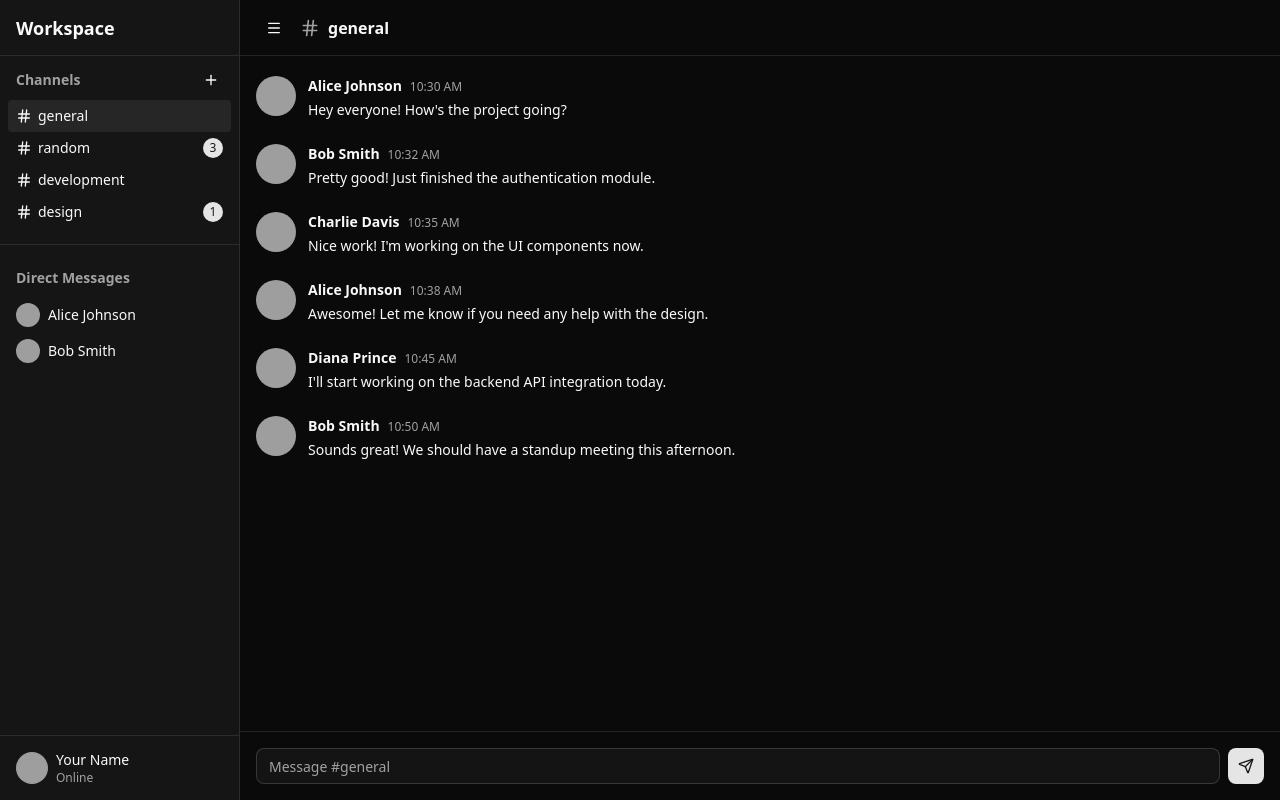
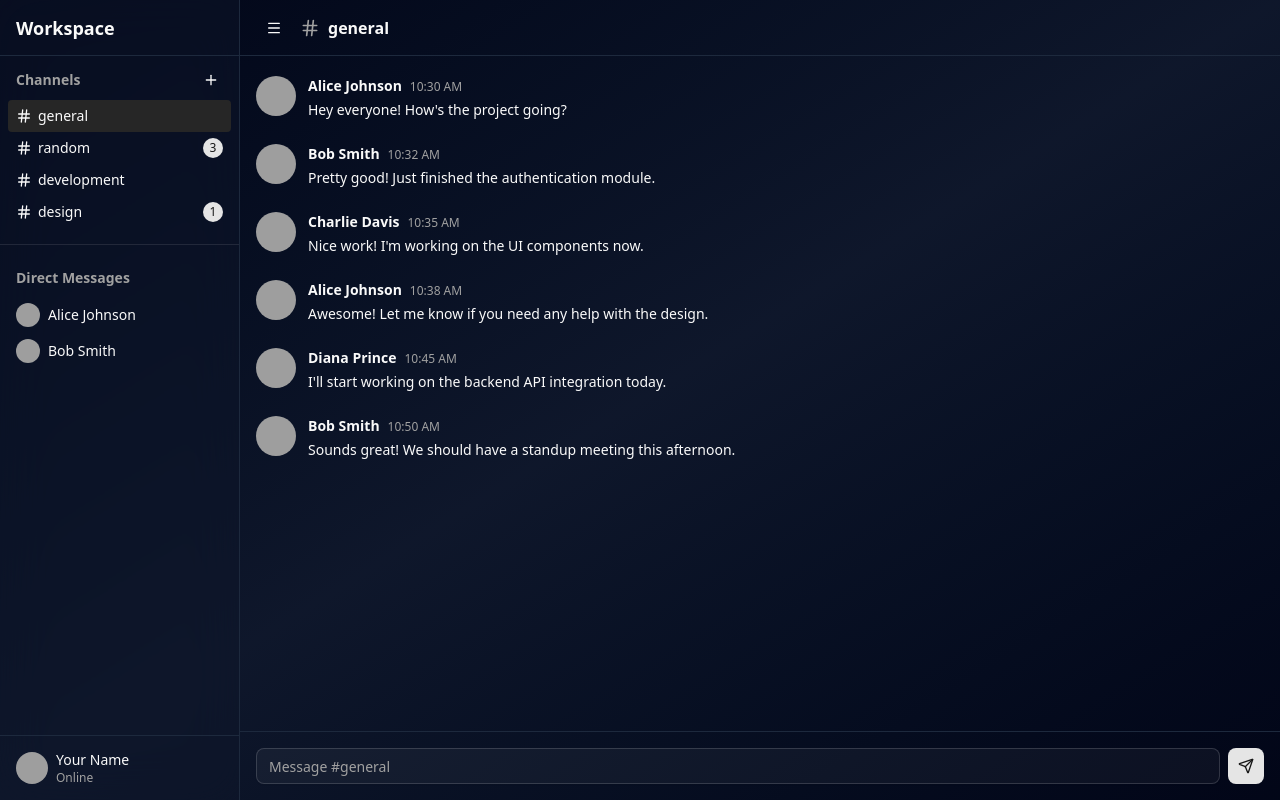
Before and after one commit to rashedInt32/fullstack-effect-hive, a Next.js app in the folder apps/web/: page /chat in a window 1280 px wide. Built offline with nearby package versions, Linux system fonts and the light colour scheme; grey boxes are pictures that could not be loaded.

Commit message:
Add dark gradient backgrounds and fix border alignment in chat interface

```diff
--- a/apps/web/app/chat/page.tsx
+++ b/apps/web/app/chat/page.tsx
@@ -64,10 +64,10 @@ export default function ChatPage() {
   const [sidebarOpen, setSidebarOpen] = useState(true);
 
   return (
-    <div className="h-screen flex bg-background">
+    <div className="h-screen flex bg-gradient-to-br from-slate-950 via-slate-900 to-slate-950">
       {sidebarOpen && (
-        <div className="w-60 bg-muted/40 border-r flex flex-col">
-          <div className="h-14 flex items-center px-4 border-b">
+        <div className="w-60 bg-slate-900/50 backdrop-blur-xl border-r border-slate-800 flex flex-col">
+          <div className="h-14 flex items-center px-4 border-b border-slate-800">
             <h2 className="font-semibold text-lg">Workspace</h2>
           </div>
 
@@ -130,7 +130,7 @@ export default function ChatPage() {
             </div>
           </div>
 
-          <div className="p-2 border-t">
+          <div className="p-2 border-t border-slate-800">
             <div className="flex items-center gap-2 px-2 py-1.5">
               <Avatar className="h-8 w-8">
                 <AvatarImage src="/avatars/you.jpg" />
@@ -146,7 +146,7 @@ export default function ChatPage() {
       )}
 
       <div className="flex-1 flex flex-col">
-        <div className="h-14 border-b flex items-center px-4 gap-2">
+        <div className="h-14 border-b border-slate-800 flex items-center px-4 gap-2">
           <Button
             variant="ghost"
             size="icon"
@@ -186,7 +186,7 @@ export default function ChatPage() {
           ))}
         </div>
 
-        <div className="p-4 border-t">
+        <div className="p-4 border-t border-slate-800">
           <div className="flex gap-2">
             <Input
               placeholder={`Message #${selectedChannel.name}`}
```
